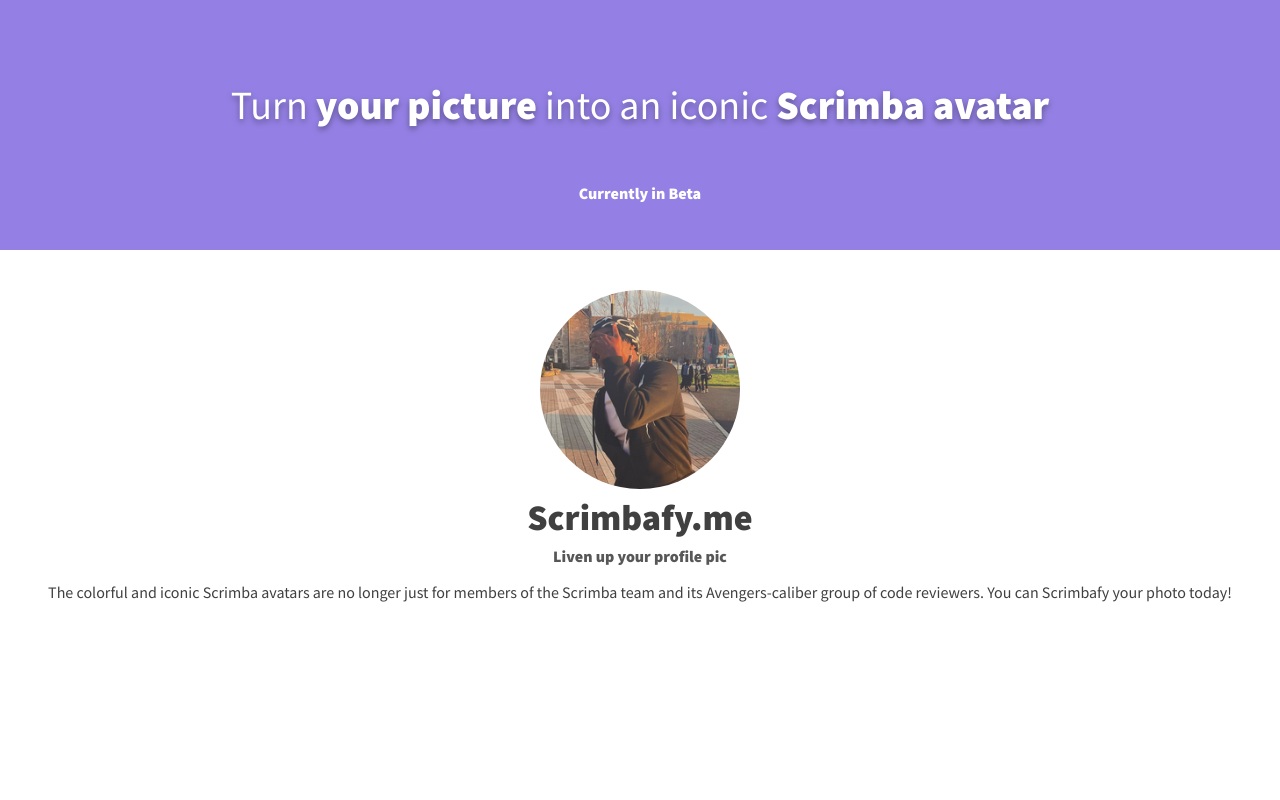
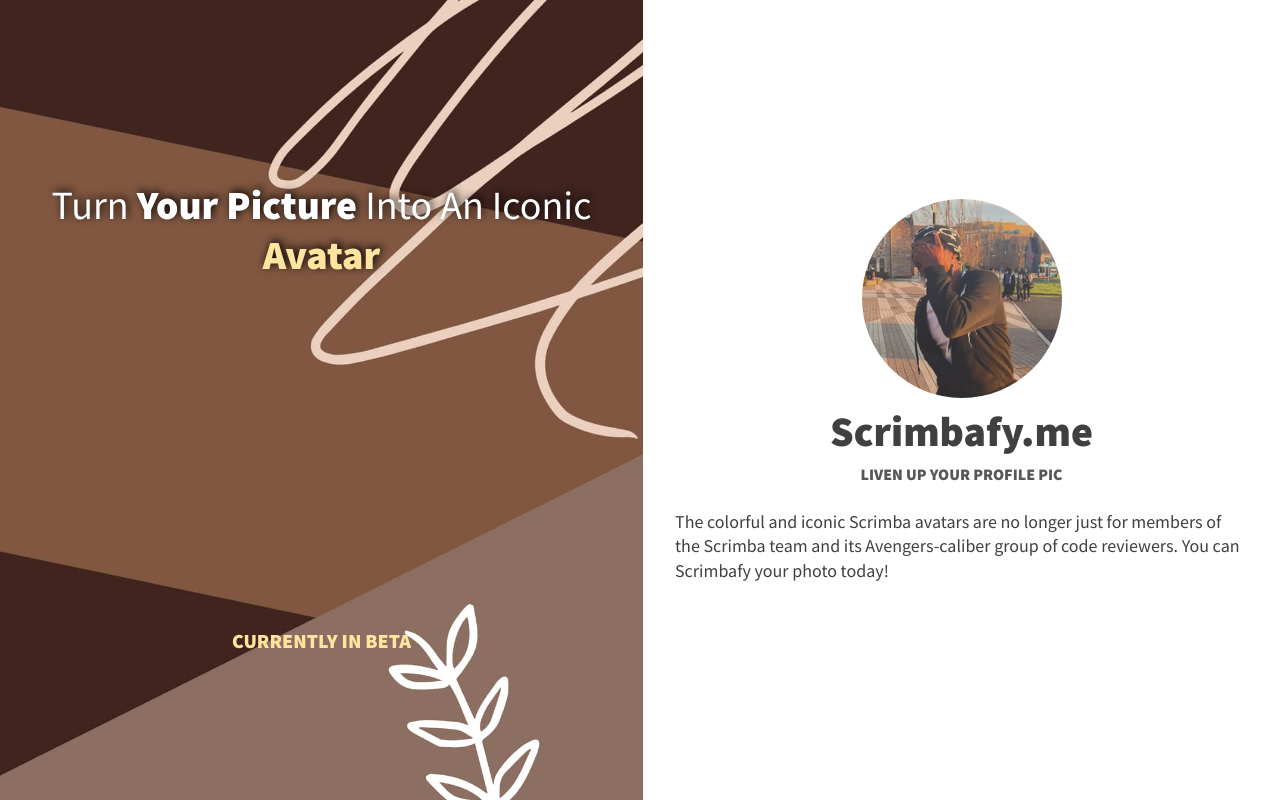
Before and after one commit to Bolu-Adeniranye/Product-Splash-Bage, a plain HTML site: page index.html in a window 1280 px wide. Drawn offline with Linux system fonts and the light colour scheme.

Commit message:
Caught me off guard how nice the span color looks, also created media query designs for browser width's greater than 576px, we cooking

```diff
--- a/index.css
+++ b/index.css
@@ -1,6 +1,8 @@
 body {
     font-family: 'Source Sans Pro', sans-serif;
+
     color: #404040;
+
     margin: 0;
 
 }
@@ -13,23 +15,42 @@
     font-weight: 400;
     font-size: 2.5rem;
 
-    text-shadow: 0px 3px 6px #0000005b;
+    text-shadow: 2px -2px 8px #000000;
+    text-transform: capitalize;
 }
 
 h2 {
     font-size: 2.25rem;
+
     margin: 0.167em 0;
+}
+
+p {
+    font-size: 1.125em;
+    line-height: 1.35;
 }
 
 .beta-text {
     font-weight: 900;
+
     margin-top: 20px;
+}
 
+span {
+    color: rgb(255, 228, 159);
 }
 
 .subheading {
     color: #575757;
+
     font-weight: 900;
+
+    margin-bottom: 0.5em;
+}
+
+.beta-text,
+.subheading {
+    text-transform: uppercase;
 }
 
 /* =================
@@ -39,6 +60,9 @@
    .intro, .main-content {
     display: flex;
     flex-direction: column;
+
+    padding-left: 2em;
+    padding-right: 2em;
    }
 
 /* =================
@@ -48,10 +72,13 @@
 .intro {
     justify-content: center;
 
+    text-align: center;
     color: #fff;
-    background-color: #9480e4;
 
-    text-align: center;
+    background-color: rgba(99, 47, 4, 0.801);
+    background-image: url("./images/intro-bg.png");
+    background-size: cover;
+
 
     padding: 0em 2.1875em;
 
@@ -68,13 +95,13 @@
     align-items: center;
 
     padding-top: 2.5em;
-    padding-left: 2em;
-    padding-right: 2em;
+
 }
 
 
 .img-main {
     width: 200px;
+
     border-radius: 50%;
 }
 
@@ -87,3 +114,37 @@
 /* =================
     Media queries
    ================= */
+
+@media (min-width: 576px) {
+    body {
+        display: flex;
+    }
+
+    .intro, .main-content {
+        width: 50%;
+    }
+
+    .intro {
+        min-height: 100vh;
+
+        justify-content: space-around;
+    }
+
+    .main-content {
+        justify-content: center;
+
+        padding-top: 0;
+    }
+
+    h1 {
+        font-size: 5vh;
+    }
+
+    h2 {
+        font-size: 2.625em;
+    }
+
+    .beta-text {
+        font-size: 1.25em;
+    }
+}
--- a/index.html
+++ b/index.html
@@ -8,7 +8,7 @@
     </head>
     <body>
         <section class="intro">
-            <h1>Turn <strong>your picture</strong> into an iconic <strong>Scrimba avatar</strong></h1>
+            <h1>Turn <strong>your picture</strong> into an iconic <strong><span>avatar</span></strong></h1>
             <span class="beta-text">Currently in Beta</span>
         </section>
 
```
